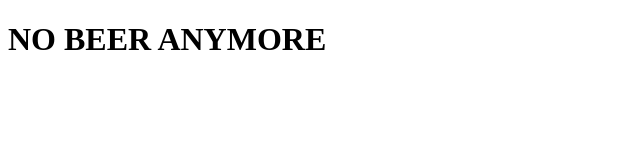
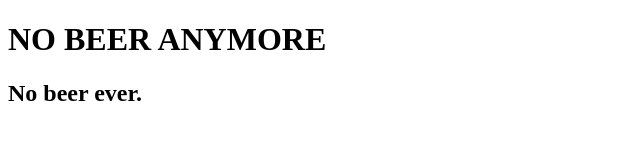
Before and after one commit to Flow-Fly/collaboration-101, a plain HTML site: page index.html in a window 1280 px wide. Shown: the whole page, without its empty margins (0-640 px from the left). Drawn offline with Linux system fonts and the light colour scheme.

Commit message:
No beers.

```diff
--- a/index.html
+++ b/index.html
@@ -9,5 +9,6 @@
 
 	<body>
 		<h1>NO BEER ANYMORE</h1>
+		<h2>No beer ever.</h2>
 	</body>
 </html>
```
